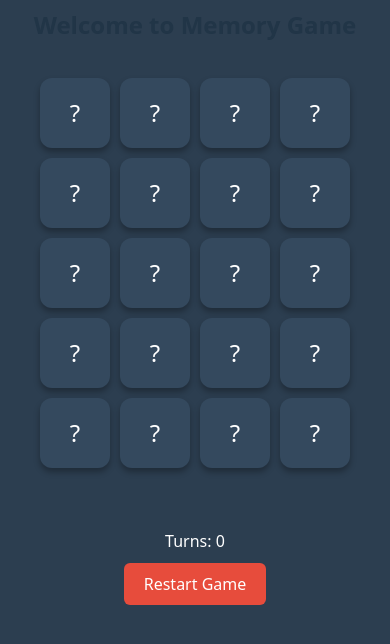
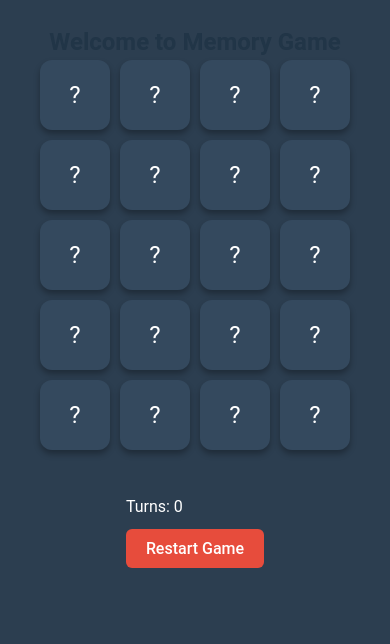
Before and after one commit to HarshalSinghVats/memory-game, a React (Vite) app: page / in a window 390 px wide. Shown: the part 126-770 px from the top of the page. Built offline with nearby package versions, Linux system fonts and the light colour scheme.

Commit message:
Update App.css

```diff
--- a/src/App.css
+++ b/src/App.css
@@ -1,27 +1,41 @@
 /* Default (Desktop) Styles */
+* {
+  margin: 0;
+  padding: 0;
+  box-sizing: border-box;
+}
+
+body {
+  background-color: #2c3e50;
+  min-height: 100vh;
+  display: flex;
+  justify-content: center;
+  align-items: center;
+  font-family: 'Roboto', sans-serif;
+}
+
 .game-container {
   display: flex;
   flex-direction: column;
   align-items: center;
-  justify-content: center;
-  min-height: 100vh;
-  width: 100vw;
-  margin: 0;
-  text-align: center;
-  background-color: #2c3e50;
+  width: 100%;
   padding: 20px;
-  box-sizing: border-box;
+}
+
+h1 {
+  font-size: 32px;
+  color: white;
+  margin-bottom: 30px;
+  text-transform: uppercase;
+  letter-spacing: 2px;
 }
 
 .game-board {
   display: grid;
   grid-template-columns: repeat(4, 100px);
-  grid-gap: 15px;
+  gap: 15px;
   justify-content: center;
-  margin-top: 10px;
   margin-bottom: 30px;
-  width: 100%;
-  max-width: 500px;
 }
 
 .card {
@@ -32,25 +46,24 @@
 }
 
 .card-inner {
-  position: relative;
   width: 100%;
   height: 100%;
-  text-align: center;
-  transition: transform 0.6s ease-in-out;
+  position: relative;
   transform-style: preserve-3d;
+  transition: transform 0.6s ease;
 }
 
 .card.flipped .card-inner {
   transform: rotateY(180deg);
 }
 
-.card-front,
-.card-back {
+.card-front, .card-back {
   position: absolute;
   width: 100%;
   height: 100%;
   border-radius: 12px;
   backface-visibility: hidden;
+  -webkit-backface-visibility: hidden;
   display: flex;
   align-items: center;
   justify-content: center;
@@ -58,13 +71,14 @@
   box-shadow: 0 4px 6px rgba(0, 0, 0, 0.3);
 }
 
-/* Back side: QUESTION MARK initially visible */
+/* Back side: visible initially */
 .card-back {
   background-color: #34495e;
   color: white;
+  transform: rotateY(0deg);
 }
 
-/* Front side: EMOJI revealed after flip */
+/* Front side: shown after flip */
 .card-front {
   background-color: #3498db;
   color: white;
@@ -76,22 +90,12 @@
   box-shadow: 0 6px 12px rgba(0, 0, 0, 0.4);
 }
 
-/* Title */
-h1 {
-  font-size: 32px;
-  color: white;
-  margin-bottom: 30px;
-  font-family: 'Roboto', sans-serif;
-  text-transform: uppercase;
-  letter-spacing: 2px;
+/* Info section */
+.info {
+  margin-top: 20px;
 }
 
-/* Information Section */
-.info {
-  margin-top: 30px;
-}
-
-p {
+.info p {
   font-size: 18px;
   color: white;
   margin-bottom: 10px;
@@ -114,17 +118,14 @@ button:hover {
 
 /* Mobile Styles */
 @media (max-width: 600px) {
-  .game-container {
-    padding: 15px;
+  h1 {
+    font-size: 24px;
+    margin-bottom: 20px;
   }
 
   .game-board {
     grid-template-columns: repeat(4, 70px);
-    grid-gap: 10px;
-    justify-content: center;
-    width: 100%;
-    max-width: 90%;
-    margin-top: 15px;
+    gap: 10px;
     margin-bottom: 25px;
   }
 
@@ -133,26 +134,16 @@ button:hover {
     height: 70px;
   }
 
-  .card-front,
-  .card-back {
+  .card-front, .card-back {
     font-size: 24px;
   }
 
-  h1 {
-    font-size: 24px;
-    margin-bottom: 20px;
+  .info p {
+    font-size: 16px;
   }
 
   button {
     padding: 10px 20px;
     font-size: 16px;
   }
-
-  .info {
-    margin-top: 20px;
-  }
-
-  .info p {
-    font-size: 16px;
-  }
 }
```
